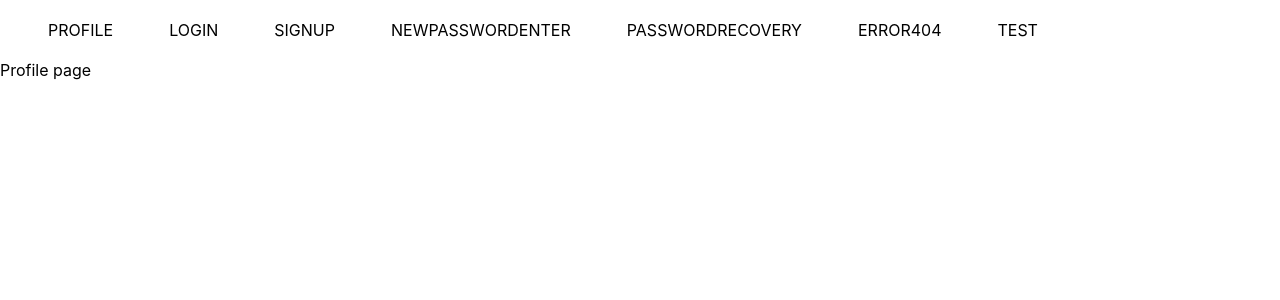
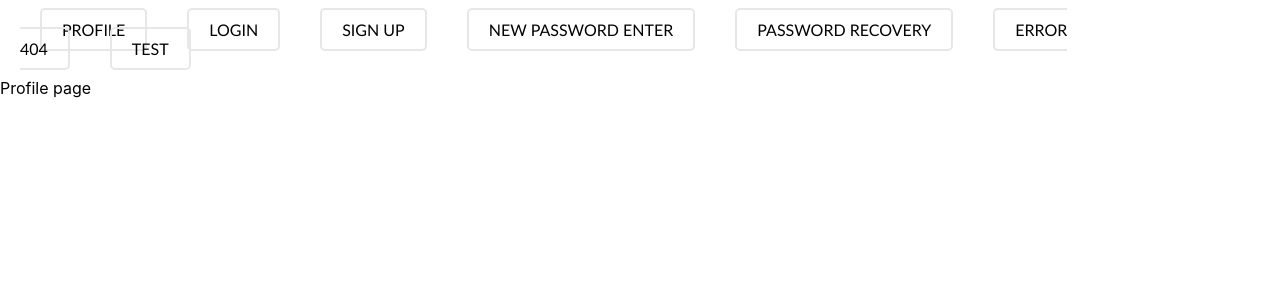
Before and after one commit to Nirweint/cards-project, a React (Create React App) app: page /#/profile in a window 1280 px wide. Shown: the top 300 px of the page. Built offline with nearby package versions, Linux system fonts and the light colour scheme.

Commit message:
Register

```diff
--- a/src/api/api.ts
+++ b/src/api/api.ts
@@ -1,3 +1,18 @@
-export const api = {
+import axios, {AxiosResponse} from "axios";
 
-}
+
+    const instance = axios.create({
+        baseURL: 'https://neko-back.herokuapp.com/2.0',
+    })
+
+    export const api = {
+        // forgotPassword(data: ForgotPasswordDataTypeq){
+        //     return instance.post<ForgotPasswordDataType, AxiosResponse<ResponseType>>('/auth/forgot', data)
+        // },
+        // setNewPassword(data: any) {
+        //     return instance.post('/auth/set-new-password', data)
+        // },
+        signUp(email: string,password: string){
+            return instance.post('/auth/register',{email, password})
+        }
+    }
--- a/src/app/header/Header.module.css
+++ b/src/app/header/Header.module.css
@@ -1,5 +1,7 @@
 .nav {
     margin: 20px;
+    font-family: "Calibri";
+
 }
 
 
@@ -7,12 +9,15 @@
     text-decoration: none;
     color: black;
     text-transform: uppercase;
-    padding: 8px;
+    padding: 10px 20px;
     margin: 0px 20px 0px 20px;
+    transition-duration: 0.3s;
+    border: 2px solid #e7e7e7;
+    border-radius: 5px;
 }
 
 .nav a:hover {
     background-color: blueviolet;
-    padding: 8px;
-    border-radius: 10px;
+    padding: 10px 20px;
+    border-radius: 5px;
 }
--- a/src/app/header/Header.tsx
+++ b/src/app/header/Header.tsx
@@ -9,10 +9,10 @@ export const Header = () => {
             <nav className={s.nav}>
                 <NavLink to={PATH.PROFILE}>Profile</NavLink>
                 <NavLink to={PATH.LOGIN}>Login</NavLink>
-                <NavLink to={PATH.SIGN_UP}>SignUp</NavLink>
-                <NavLink to={PATH.NEW_PASSWORD_ENTER}>NewPasswordEnter</NavLink>
-                <NavLink to={PATH.PASSWORD_RECOVERY}>PasswordRecovery</NavLink>
-                <NavLink to={PATH.ERROR_404}>Error404</NavLink>
+                <NavLink to={PATH.SIGN_UP}>Sign Up</NavLink>
+                <NavLink to={PATH.NEW_PASSWORD_ENTER}>New Password Enter</NavLink>
+                <NavLink to={PATH.PASSWORD_RECOVERY}>Password Recovery</NavLink>
+                <NavLink to={PATH.ERROR_404}>Error 404</NavLink>
                 <NavLink to={PATH.TEST}>Test</NavLink>
             </nav>
         </header>
--- a/src/components/common/inputText/InputText.tsx
+++ b/src/components/common/inputText/InputText.tsx
@@ -2,11 +2,12 @@ import React, {
     ChangeEvent,
     DetailedHTMLProps,
     InputHTMLAttributes,
-    KeyboardEvent
+    KeyboardEvent, useState
 } from 'react'
 import s from './InputText.module.css'
 
 type DefaultInputPropsType = DetailedHTMLProps<InputHTMLAttributes<HTMLInputElement>, HTMLInputElement>
+
 type SuperInputTextPropsType = DefaultInputPropsType & {
     onChangeText?: (value: string) => void
     onEnter?: () => void
@@ -15,6 +16,7 @@ type SuperInputTextPropsType = DefaultInputPropsType & {
 }
 
 export const InputText: React.FC<SuperInputTextPropsType> = (
+
     {
         type,
         onChange, onChangeText,
@@ -25,6 +27,8 @@ export const InputText: React.FC<SuperInputTextPropsType> = (
         ...restProps
     }
 ) => {
+
+
     const onChangeCallback = (e: ChangeEvent<HTMLInputElement>) => {
         onChange
         && onChange(e)
@@ -44,11 +48,10 @@ export const InputText: React.FC<SuperInputTextPropsType> = (
     return (
         <div className={s.superInput}>
             <input
-                type={'text'}
+                type={type}
                 onChange={onChangeCallback}
                 onKeyPress={onKeyPressCallback}
                 className={finalInputClassName}
-
                 {...restProps}
             />
             {error && <span className={finalSpanClassName}>{error}</span>}
--- a/src/features/signUp/SignUp.tsx
+++ b/src/features/signUp/SignUp.tsx
@@ -1,9 +1,37 @@
-import React from 'react';
+import React, {useState} from 'react';
+import {InputText} from "../../components/common/inputText";
+import {Checkbox} from "../../components/common/checkbox";
+import {Button} from "../../components/common/button";
+import {useDispatch} from "react-redux";
+import {signUpThunk} from "../../state/middlewares/signUp";
 
 export const SignUp = () => {
+
+    const [email, setEmail] = useState('')
+    const [password, setPassword] = useState('')
+    const [confirmPasword, setConfirmPasword] = useState('')
+
+    const dispatch = useDispatch()
+
+    const submitRegister = () => {
+        if (password === confirmPasword){
+            dispatch(signUpThunk(email ,password))
+        }
+
+    }
+
     return (
         <div>
-            SignUp page
+            <div style={{textAlign:'center' }}>
+                <h1>Sign Up</h1>
+                <div>
+                    <InputText style={{width: '200px',margin:'5px auto'}} placeholder={'Email'} onChange={e => setEmail(e.currentTarget.value)}/>
+                    <InputText style={{width: '200px',margin:'5px auto'}} placeholder={'Password'} type='password' onChange={e => setPassword(e.currentTarget.value)}/>
+                    <InputText style={{width: '200px',margin:'5px auto'}} placeholder={'Confirm Password'} type='password' onChange={e => setConfirmPasword(e.currentTarget.value)}/>
+                    <Button onClick={submitRegister}>Registr</Button>
+                </div>
+
+            </div>
         </div>
     );
 };
--- /dev/null
+++ b/src/state/middlewares/signUp.ts
@@ -0,0 +1,8 @@
+import {ThunkType} from "../types";
+import {someActionProfile} from "../actions/profile";
+import {api} from "../../api";
+
+export const signUpThunk = (email:string,password:string): ThunkType => (dispatch) => {
+    api.signUp(email,password)
+        .then(res => console.log(res.data))
+}
```
